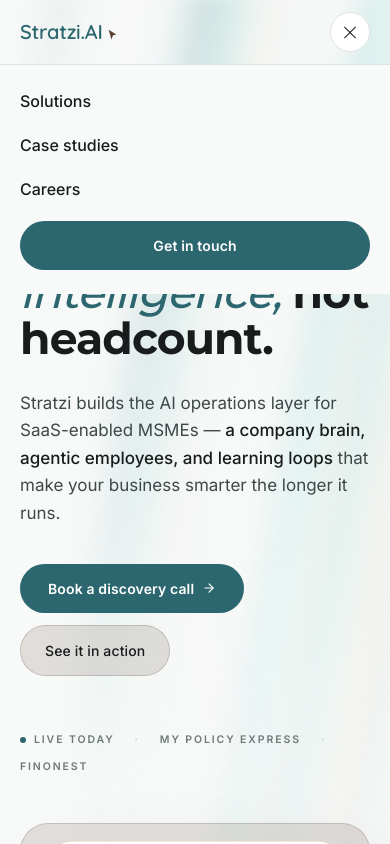
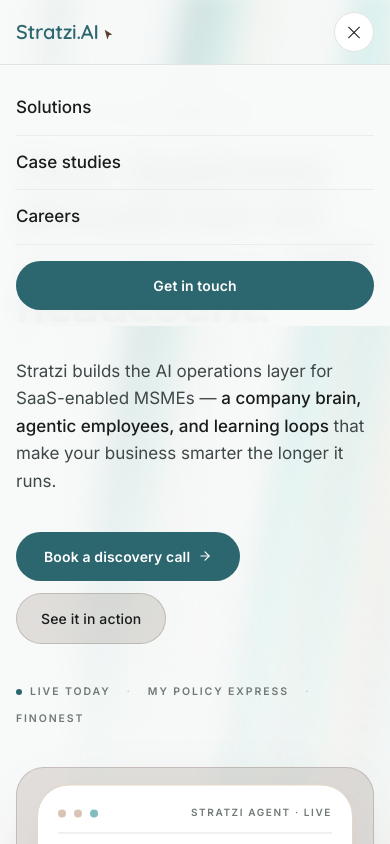
Before and after one commit to anjaligautam-svg/stratzi-website, a Next.js app: page / in a window 390 px wide. Both pictures are taken after a click on the button "Toggle menu". Shown: the top 844 px of the page. Built offline with nearby package versions, Linux system fonts and the light colour scheme.

Commit message:
mversion done

```diff
--- a/app/globals.css
+++ b/app/globals.css
@@ -175,22 +175,31 @@
   .reveal-d5 { animation-delay: 0.40s; }
   .reveal-d6 { animation-delay: 0.48s; }
 
-  /* Section vertical padding — single source of truth */
+  /* Section vertical padding — single source of truth.
+     Mobile uses 4.5rem (72px) so sections don't bloat on tall narrow
+     viewports; desktop keeps the editorial 8rem (128px). */
   .section-pad {
-    padding-top: 6rem;       /* 96px */
-    padding-bottom: 6rem;
+    padding-top: 4.5rem;     /* 72px mobile */
+    padding-bottom: 4.5rem;
   }
   @media (min-width: 768px) {
     .section-pad {
-      padding-top: 8rem;     /* 128px */
+      padding-top: 8rem;     /* 128px desktop */
       padding-bottom: 8rem;
     }
   }
 
-  /* Section horizontal margins */
+  /* Section horizontal margins. 1rem (16px) on phones gives content room
+     to breathe without crushing the bezel. 5rem on desktop. */
   .section-x {
-    padding-left: 1.25rem;   /* 20px mobile */
-    padding-right: 1.25rem;
+    padding-left: 1rem;      /* 16px mobile */
+    padding-right: 1rem;
+  }
+  @media (min-width: 640px) {
+    .section-x {
+      padding-left: 1.5rem;  /* 24px small tablet */
+      padding-right: 1.5rem;
+    }
   }
   @media (min-width: 768px) {
     .section-x {
--- a/app/layout.tsx
+++ b/app/layout.tsx
@@ -39,7 +39,7 @@
       lang="en"
       className={`${montserrat.variable} ${inter.variable} ${quicksand.variable} h-full antialiased`}
     >
-      <body className="min-h-full flex flex-col bg-bg text-ink font-body">
+      <body className="min-h-full flex flex-col bg-bg text-ink font-body overflow-x-hidden">
         {children}
       </body>
     </html>
--- a/components/sections/CTA.tsx
+++ b/components/sections/CTA.tsx
@@ -27,7 +27,7 @@
         <WebGLShader intensity={0.45} speed={0.7} />
       </div>
 
-      <div className="relative z-10 mx-auto max-w-[1440px] grid grid-cols-1 lg:grid-cols-2 gap-12 lg:gap-20 items-start">
+      <div className="relative z-10 mx-auto max-w-[1440px] grid grid-cols-1 lg:grid-cols-2 gap-10 lg:gap-20 items-start">
         {/* Left: copy */}
         <div>
           <Reveal>
@@ -50,12 +50,12 @@
           </Reveal>
 
           <Reveal delay={0.24}>
-            <div className="mt-10 flex items-center gap-3 text-[12px] text-white/70">
+            <div className="mt-8 md:mt-10 flex flex-wrap items-center gap-x-3 gap-y-2 text-[12px] text-white/70">
               <span className="flex items-center gap-2">
                 <span className="h-1.5 w-1.5 rounded-full bg-primary-soft" />
                 We respond within 24 hours
               </span>
-              <span className="text-white/30">·</span>
+              <span className="text-white/30 hidden sm:inline">·</span>
               <span>No sales pressure</span>
             </div>
           </Reveal>
@@ -66,7 +66,7 @@
         <Reveal delay={0.16}>
           <form
             onSubmit={(e) => e.preventDefault()}
-            className="rounded-2xl border border-white/15 bg-white/[0.04] backdrop-blur-xl p-7 md:p-9 shadow-[0_30px_80px_-40px_rgba(0,0,0,0.6)]"
+            className="rounded-2xl border border-white/15 bg-white/[0.04] backdrop-blur-xl p-6 md:p-9 shadow-[0_30px_80px_-40px_rgba(0,0,0,0.6)]"
           >
             <Field label="Your name" type="text" placeholder="Full name" />
             <Field
--- a/components/sections/Hero.tsx
+++ b/components/sections/Hero.tsx
@@ -13,8 +13,8 @@
 
 export function Hero() {
   return (
-    <AuroraBackground className="pt-32 md:pt-40 pb-8 md:pb-12 section-x">
-      <div className="mx-auto max-w-[1440px] grid grid-cols-1 lg:grid-cols-12 gap-12 lg:gap-16 items-center">
+    <AuroraBackground className="pt-24 md:pt-40 pb-10 md:pb-12 section-x">
+      <div className="mx-auto max-w-[1440px] grid grid-cols-1 lg:grid-cols-12 gap-10 lg:gap-16 items-center">
         {/* Left: copy */}
         <div className="lg:col-span-7">
           <motion.div {...fadeUp} className="eyebrow">
@@ -50,7 +50,7 @@
             transition={{ ...fadeUp.transition, delay: 0.24 }}
             className="mt-9 flex flex-wrap items-center gap-3"
           >
-            <a href="#cta" className="btn-primary">
+            <Link href="/#cta" className="btn-primary">
               Book a discovery call
               <svg
                 width="14"
@@ -65,7 +65,7 @@
                 <line x1="5" y1="12" x2="19" y2="12" />
                 <polyline points="12 5 19 12 12 19" />
               </svg>
-            </a>
+            </Link>
             <Link href="/case-studies" className="btn-glass">
               See it in action
             </Link>
@@ -75,7 +75,7 @@
           <motion.div
             {...fadeUp}
             transition={{ ...fadeUp.transition, delay: 0.36 }}
-            className="mt-14 md:mt-20 flex flex-wrap items-center gap-x-5 gap-y-3 text-[10.5px] font-semibold tracking-[0.18em] uppercase text-ink-subtle"
+            className="mt-10 md:mt-20 flex flex-wrap items-center gap-x-4 gap-y-3 text-[10.5px] font-semibold tracking-[0.18em] uppercase text-ink-subtle"
           >
             <span className="flex items-center gap-2">
               <span className="h-1.5 w-1.5 rounded-full bg-primary" />
--- a/components/sections/HowItWorks.tsx
+++ b/components/sections/HowItWorks.tsx
@@ -105,22 +105,23 @@
 
 function PhaseRow({ phase }: { phase: Phase }) {
   return (
-    <div className="group relative grid grid-cols-12 gap-6 lg:gap-10 border-b border-white/15 py-10 md:py-12 transition-colors hover:bg-white/[0.06]">
+    <div className="group relative grid grid-cols-12 gap-3 md:gap-6 lg:gap-10 border-b border-white/15 py-8 md:py-12 transition-colors hover:bg-white/[0.06]">
       {/* Left accent that slides in on hover */}
       <span
         aria-hidden
         className="absolute left-0 top-0 bottom-0 w-[2px] bg-primary-soft scale-y-0 group-hover:scale-y-100 origin-top transition-transform duration-500 ease-out"
       />
 
-      {/* Number */}
+      {/* Number — smaller on mobile so it pairs visually with the title
+          on the next row rather than dominating its own row */}
       <div className="col-span-12 md:col-span-2">
-        <div className="font-heading text-[44px] md:text-[52px] font-medium leading-none text-white/40">
+        <div className="font-heading text-[26px] md:text-[52px] font-medium leading-none text-white/40">
           {phase.number}
         </div>
       </div>
 
       {/* Title + body */}
-      <div className="col-span-12 md:col-span-6">
+      <div className="col-span-12 md:col-span-6 -mt-1 md:mt-0">
         <h3 className="headline-md text-white">{phase.title}</h3>
         <p className="mt-3 max-w-xl text-[14.5px] leading-relaxed text-white/80">
           {phase.body}
@@ -128,7 +129,7 @@
       </div>
 
       {/* Deliverable */}
-      <div className="col-span-12 md:col-span-4">
+      <div className="col-span-12 md:col-span-4 mt-3 md:mt-0">
         <div className="text-[10.5px] font-semibold tracking-[0.18em] uppercase text-primary-soft">
           Deliverable
         </div>
--- a/components/sections/Navbar.tsx
+++ b/components/sections/Navbar.tsx
@@ -86,16 +86,17 @@
         </button>
       </div>
 
-      {/* Mobile menu */}
+      {/* Mobile drawer — full-width slide-down panel triggered by the
+          hamburger. Tap targets are ≥48px tall so it feels right on touch. */}
       {open && (
-        <div className="md:hidden border-t border-line bg-bg">
-          <div className="section-x py-6 flex flex-col gap-5">
+        <div className="md:hidden border-t border-line bg-bg/95 backdrop-blur-md">
+          <div className="section-x py-4 flex flex-col">
             {navLinks.map((l) => (
               <Link
                 key={l.href}
                 href={l.href}
                 onClick={() => setOpen(false)}
-                className="text-base font-medium text-ink"
+                className="text-[17px] font-medium text-ink py-3.5 border-b border-line/60 last:border-b-0 hover:text-primary transition-colors"
               >
                 {l.label}
               </Link>
@@ -103,7 +104,7 @@
             <Link
               href="/#cta"
               onClick={() => setOpen(false)}
-              className="btn-primary w-full justify-center"
+              className="btn-primary w-full justify-center mt-4 py-3.5"
             >
               Get in touch
             </Link>
--- a/components/sections/Pillars.tsx
+++ b/components/sections/Pillars.tsx
@@ -62,7 +62,7 @@
 
 export function Pillars() {
   return (
-    <section id="pillars" className="pt-16 md:pt-24 pb-24 md:pb-32 section-x bg-bg">
+    <section id="pillars" className="pt-12 md:pt-24 pb-16 md:pb-32 section-x bg-bg">
       <div className="mx-auto max-w-[1440px]">
         {/* Header — centered */}
         <div className="max-w-3xl mx-auto text-center">
@@ -89,7 +89,7 @@
 
         {/* Pillar cards */}
         <Stagger
-          className="mt-16 md:mt-20 grid grid-cols-1 lg:grid-cols-3 gap-5 lg:gap-6"
+          className="mt-12 md:mt-20 grid grid-cols-1 lg:grid-cols-3 gap-4 lg:gap-6"
           staggerChildren={0.12}
         >
           {pillars.map((p) => (
@@ -114,7 +114,7 @@
 function PillarCard({ pillar }: { pillar: Pillar }) {
   return (
     <article
-      className="relative h-full rounded-2xl border border-primary-edge/45 bg-surface p-7 md:p-9 overflow-hidden flex flex-col"
+      className="relative h-full rounded-2xl border border-primary-edge/45 bg-surface p-6 md:p-9 overflow-hidden flex flex-col"
     >
       {/* Top */}
       <div className="relative flex items-center gap-3">
```
